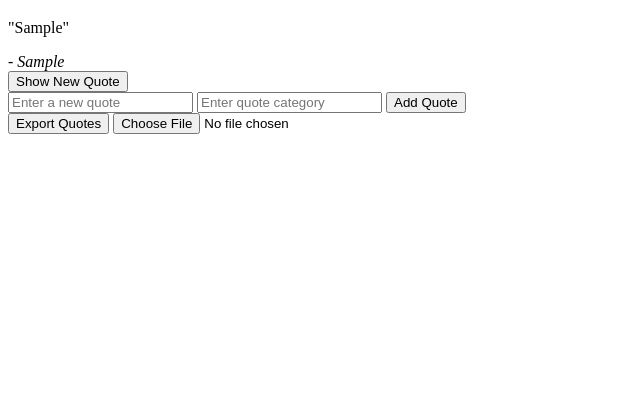
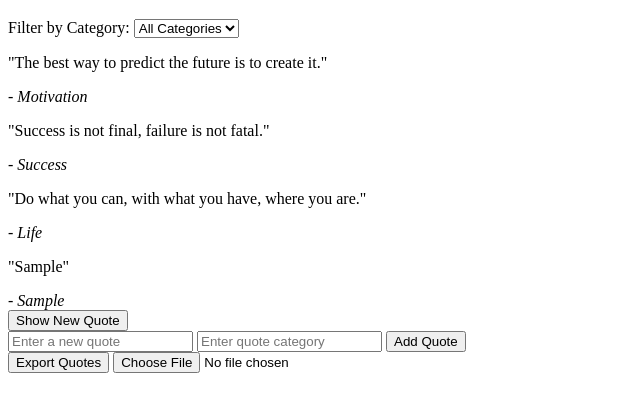
Before and after one commit to Hudson-Hanson/alx_fe_javascript, a plain HTML site: page dom-manipulation/index.html in a window 1280 px wide. Both pictures are taken after typing "Sample", "Sample" into the empty fields and a click on the button "Add Quote". Shown: the part 61-472 px from the top of the page, without its empty margins (0-640 px from the left). Drawn offline with Linux system fonts and the light colour scheme.

Commit message:
modified script.js index.html

```diff
--- a/dom-manipulation/index.html
+++ b/dom-manipulation/index.html
@@ -7,6 +7,13 @@
 </head>
 <body>
     <h1>Dynamic Quote Generator</h1>
+
+    <!-- Category Filter Dropdown -->
+    <label for="categoryFilter">Filter by Category:</label>
+    <select id="categoryFilter" onchange="filterQuotes()">
+        <option value="all">All Categories</option>
+        <!-- Categories will be dynamically added here -->
+    </select>
 
     <!-- Display Area for Quotes -->
     <div id="quoteDisplay">Click "Show New Quote" to see a quote</div>
@@ -19,10 +26,8 @@
         <button id="addQuoteButton">Add Quote</button>
     </div>
 
-    <!-- Export Quotes Button -->
+    <!-- Export & Import Buttons -->
     <button id="exportQuotes">Export Quotes</button>
-
-    <!-- Import Quotes File Input -->
     <input type="file" id="importFile" accept=".json" />
 
     <script src="script.js"></script>
--- a/dom-manipulation/script.js
+++ b/dom-manipulation/script.js
@@ -1,7 +1,7 @@
-// Load quotes from local storage if available
+// Load quotes from local storage or initialize an array
 let quotes = JSON.parse(localStorage.getItem("quotes")) || [
     { text: "The best way to predict the future is to create it.", category: "Motivation" },
-    { text: "Success is not final, failure is not fatal: It is the courage to continue that counts.", category: "Success" },
+    { text: "Success is not final, failure is not fatal.", category: "Success" },
     { text: "Do what you can, with what you have, where you are.", category: "Life" }
 ];
 
@@ -10,124 +10,122 @@ function saveQuotes() {
     localStorage.setItem("quotes", JSON.stringify(quotes));
 }
 
-// Function to select a random quote and update the DOM
-function showRandomQuote() {
+// Function to populate category dropdown dynamically
+function populateCategories() {
+    const categoryFilter = document.getElementById("categoryFilter");
+    categoryFilter.innerHTML = `<option value="all">All Categories</option>`; // Reset dropdown
+
+    // Extract unique categories
+    const categories = [...new Set(quotes.map(q => q.category))];
+
+    categories.forEach(category => {
+        const option = document.createElement("option");
+        option.value = category;
+        option.textContent = category;
+        categoryFilter.appendChild(option);
+    });
+
+    // Restore last selected filter from local storage
+    const lastFilter = localStorage.getItem("selectedCategory");
+    if (lastFilter) {
+        categoryFilter.value = lastFilter;
+    }
+}
+
+// Function to display a random quote
+function displayRandomQuote() {
     const quoteDisplay = document.getElementById("quoteDisplay");
 
-    if (!quoteDisplay) {
-        console.error("Error: Element with ID 'quoteDisplay' not found.");
+    if (!quoteDisplay || quotes.length === 0) {
+        console.error("Error: No quotes available.");
         return;
     }
 
-    // Select a random quote
     const randomIndex = Math.floor(Math.random() * quotes.length);
     const randomQuote = quotes[randomIndex];
 
-    // Create elements dynamically
-    quoteDisplay.innerHTML = ""; // Clear previous content
-    const quoteText = document.createElement("p");
-    quoteText.textContent = `"${randomQuote.text}"`;
-
-    const quoteCategory = document.createElement("em");
-    quoteCategory.textContent = `- ${randomQuote.category}`;
-
-    // Append elements to the quote display
-    quoteDisplay.appendChild(quoteText);
-    quoteDisplay.appendChild(quoteCategory);
-
-    // Store last viewed quote in session storage
-    sessionStorage.setItem("lastQuote", JSON.stringify(randomQuote));
+    quoteDisplay.innerHTML = `<p>"${randomQuote.text}"</p><em>- ${randomQuote.category}</em>`;
 }
 
-// Function to restore last viewed quote from session storage
-function restoreLastQuote() {
-    const lastQuote = JSON.parse(sessionStorage.getItem("lastQuote"));
-    if (lastQuote) {
-        const quoteDisplay = document.getElementById("quoteDisplay");
-        quoteDisplay.innerHTML = `<p>"${lastQuote.text}"</p><em>- ${lastQuote.category}</em>`;
+// Function to filter quotes based on category
+function filterQuotes() {
+    const selectedCategory = document.getElementById("categoryFilter").value;
+    localStorage.setItem("selectedCategory", selectedCategory); // Save selection
+
+    const quoteDisplay = document.getElementById("quoteDisplay");
+
+    // Filter quotes
+    const filteredQuotes = selectedCategory === "all"
+        ? quotes
+        : quotes.filter(q => q.category === selectedCategory);
+
+    // Update the DOM
+    quoteDisplay.innerHTML = filteredQuotes.length > 0
+        ? filteredQuotes.map(q => `<p>"${q.text}"</p><em>- ${q.category}</em>`).join("")
+        : "<p>No quotes available for this category.</p>";
+}
+
+// Function to add a new quote
+function addQuote() {
+    const quoteText = document.getElementById("newQuoteText").value.trim();
+    const quoteCategory = document.getElementById("newQuoteCategory").value.trim();
+
+    if (quoteText && quoteCategory) {
+        quotes.push({ text: quoteText, category: quoteCategory });
+
+        saveQuotes(); // Update local storage
+        populateCategories(); // Update category filter
+        filterQuotes(); // Apply filtering
+
+        document.getElementById("newQuoteText").value = "";
+        document.getElementById("newQuoteCategory").value = "";
+    } else {
+        alert("Please enter both a quote and a category.");
     }
 }
 
-// Function to add a new quote to the array and update local storage
-function createAddQuoteForm() {
-    const quoteInput = document.getElementById("newQuoteText");
-    const categoryInput = document.getElementById("newQuoteCategory");
+// Function to export quotes as JSON
+function exportQuotes() {
+    const dataStr = JSON.stringify(quotes, null, 2);
+    const blob = new Blob([dataStr], { type: "application/json" });
+    const url = URL.createObjectURL(blob);
 
-    if (!quoteInput || !categoryInput) {
-        console.error("Error: Input fields not found.");
-        return;
-    }
-
-    const newQuoteText = quoteInput.value.trim();
-    const newQuoteCategory = categoryInput.value.trim();
-
-    if (newQuoteText && newQuoteCategory) {
-        // Add new quote to the array
-        quotes.push({ text: newQuoteText, category: newQuoteCategory });
-
-        // Save to local storage
-        saveQuotes();
-
-        // Clear input fields
-        quoteInput.value = "";
-        categoryInput.value = "";
-
-        // Update the DOM immediately
-        showRandomQuote();
-    } else {
-        alert("Please enter both quote text and category.");
-    }
-}
-
-// Function to export quotes as a JSON file
-function exportToJsonFile() {
-    const jsonString = JSON.stringify(quotes, null, 2);
-    const blob = new Blob([jsonString], { type: "application/json" });
-    const link = document.createElement("a");
-    link.href = URL.createObjectURL(blob);
-    link.download = "quotes.json";
-    document.body.appendChild(link);
-    link.click();
-    document.body.removeChild(link);
+    const a = document.createElement("a");
+    a.href = url;
+    a.download = "quotes.json";
+    document.body.appendChild(a);
+    a.click();
+    document.body.removeChild(a);
 }
 
 // Function to import quotes from a JSON file
 function importFromJsonFile(event) {
     const fileReader = new FileReader();
+
     fileReader.onload = function(event) {
         try {
             const importedQuotes = JSON.parse(event.target.result);
-            if (Array.isArray(importedQuotes)) {
-                quotes.push(...importedQuotes);
-                saveQuotes();
-                alert("Quotes imported successfully!");
-                showRandomQuote();
-            } else {
-                alert("Invalid JSON format. Make sure it's an array of quotes.");
-            }
+            quotes = [...quotes, ...importedQuotes]; // Merge imported quotes
+            saveQuotes();
+            populateCategories();
+            filterQuotes();
+            alert("Quotes imported successfully!");
         } catch (error) {
-            alert("Error reading JSON file.");
-            console.error(error);
+            alert("Error importing file. Ensure it is a valid JSON.");
         }
     };
+
     fileReader.readAsText(event.target.files[0]);
 }
 
 // Attach event listeners
 document.addEventListener("DOMContentLoaded", () => {
-    const showNewQuoteButton = document.getElementById("newQuote");
-    const addQuoteButton = document.getElementById("addQuoteButton");
-    const exportButton = document.getElementById("exportQuotes");
-    const importFileInput = document.getElementById("importFile");
+    document.getElementById("newQuote").addEventListener("click", displayRandomQuote);
+    document.getElementById("addQuoteButton").addEventListener("click", addQuote);
+    document.getElementById("exportQuotes").addEventListener("click", exportQuotes);
+    document.getElementById("importFile").addEventListener("change", importFromJsonFile);
 
-    if (showNewQuoteButton) showNewQuoteButton.addEventListener("click", showRandomQuote);
-    if (addQuoteButton) addQuoteButton.addEventListener("click", createAddQuoteForm);
-    if (exportButton) exportButton.addEventListener("click", exportToJsonFile);
-    if (importFileInput) importFileInput.addEventListener("change", importFromJsonFile);
-
-    // Load last viewed quote from session storage (if available)
-    restoreLastQuote();
-
-    // Display an initial quote when the page loads
-    showRandomQuote();
+    populateCategories(); // Populate category dropdown
+    filterQuotes(); // Apply stored filter
+    displayRandomQuote(); // Show a quote initially
 });
```
